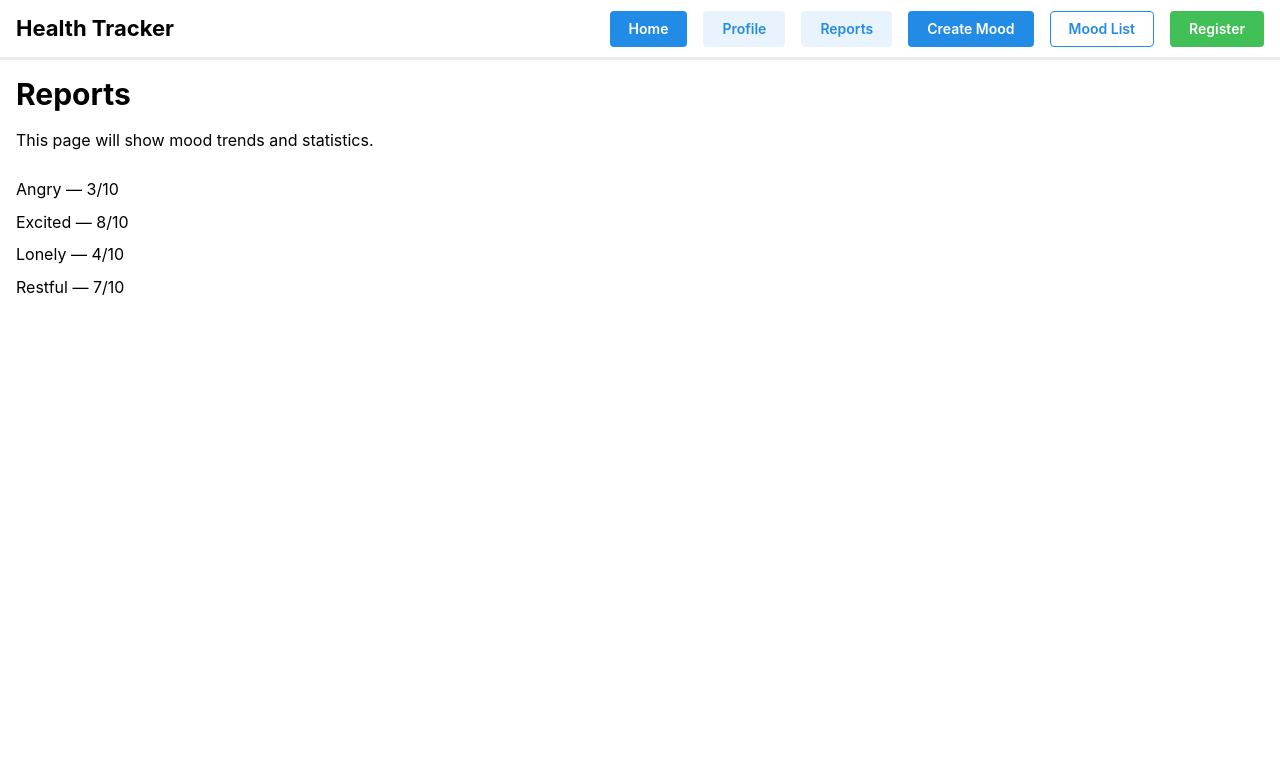
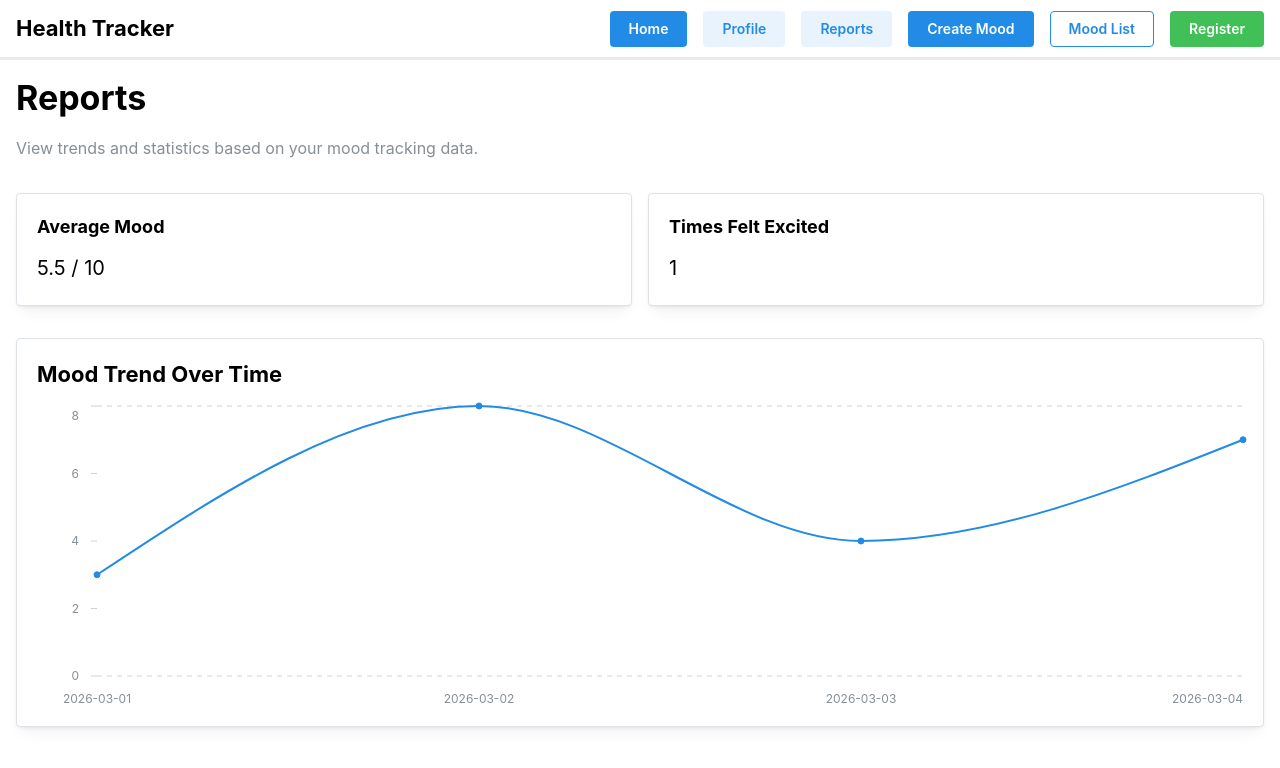
Before and after one commit to CSPB-3308-Team-6-Project/project-repo, a Next.js app in the folder Documentation/3308-tracker-app/: page /reports in a window 1280 px wide. Shown: the top 768 px of the page. Built offline with nearby package versions, Linux system fonts and the light colour scheme.

Commit message:
added graph and stat view to reports page

```diff
--- a/Documentation/3308-tracker-app/app/(content)/reports/page.tsx
+++ b/Documentation/3308-tracker-app/app/(content)/reports/page.tsx
@@ -1,13 +1,13 @@
+
+'use client'
+
+import { Title, Text, Card, Grid } from '@mantine/core'
+
+import { LineChart } from '@mantine/charts'
+
 import { ITracker } from '@/types/tracker/tracker'
 
 export default function ReportsPage() {
-
-    // const mockData = [
-    //   { emotion: "Angry", rating: 3 },
-    //   { emotion: "Excited", rating: 8 },
-    //   { emotion: "Lonely", rating: 4 },
-    //   { emotion: "Restful", rating: 7 }
-    // ]
 
   const mockData: ITracker = {
     id: "tracker-1",
@@ -20,21 +20,109 @@ export default function ReportsPage() {
     ]
   }
 
+  /*
+    Transform data into format Mantine expects for charts
+
+    Mantine LineChart expects:
+    [
+      { date: "label", value: number }
+    ]
+  */
+  const chartData = mockData.trackerPosts.map((entry) => ({
+    date: entry.recordedAt.toISOString().split('T')[0], // "YYYY-MM-DD"
+    rating: entry.rating
+  }))
+
+  /*
+    STAT CALCULATIONS
+  */
+
+  // Average mood rating
+  const avgRating =
+    mockData.trackerPosts.reduce((sum, e) => sum + e.rating, 0) /
+    mockData.trackerPosts.length
+
+  // Count how many times user felt "Happy" (Excited as example)
+  const happyCount =
+    mockData.trackerPosts.filter(e => e.emotion === "Excited").length
+
   return (
+
     <div>
 
-        <h1 className="text-3xl font-bold mb-4">Reports</h1>
+      {/* PAGE TITLE */}
+      <Title order={1} mb="md">
+        Reports
+      </Title>
 
-        <p>This page will show mood trends and statistics.</p>
+      <Text c="dimmed" mb="xl">
+        View trends and statistics based on your mood tracking data.
+      </Text>
 
-        <ul className="mt-6 space-y-2">
-          {mockData.trackerPosts.map((entry, i) => (
-            <li key={i}>
-              {entry.emotion} — {entry.rating}/10
-            </li>
-          ))}
-        </ul>
+
+      {/* ---------------- STATS SECTION ---------------- */}
+
+      <Grid mb="xl">
+
+        {/* Average Rating */}
+        <Grid.Col span={{ base: 12, md: 6 }}>
+          <Card shadow="sm" padding="lg" withBorder>
+
+            <Title order={4}>Average Mood</Title>
+
+            <Text size="xl" mt="sm">
+              {avgRating.toFixed(1)} / 10
+            </Text>
+
+          </Card>
+        </Grid.Col>
+
+
+        {/* Happy Count */}
+        <Grid.Col span={{ base: 12, md: 6 }}>
+          <Card shadow="sm" padding="lg" withBorder>
+
+            <Title order={4}>Times Felt Excited</Title>
+
+            <Text size="xl" mt="sm">
+              {happyCount}
+            </Text>
+
+          </Card>
+        </Grid.Col>
+
+      </Grid>
+
+
+      {/* ---------------- GRAPH SECTION ---------------- */}
+
+      <Card shadow="sm" padding="lg" withBorder>
+
+        <Title order={3} mb="md">
+          Mood Trend Over Time
+        </Title>
+
+        <LineChart
+          h={300}
+          data={chartData}
+
+          /*
+            dataKey = what goes on X axis
+          */
+          dataKey="date"
+
+          /*
+            series defines what lines to draw
+          */
+          series={[
+            { name: "rating", label: "Mood Rating" }
+          ]}
+
+        />
+
+      </Card>
 
     </div>
+
   )
 }
```
Lines whose indentation alone changed are shown as unchanged.
